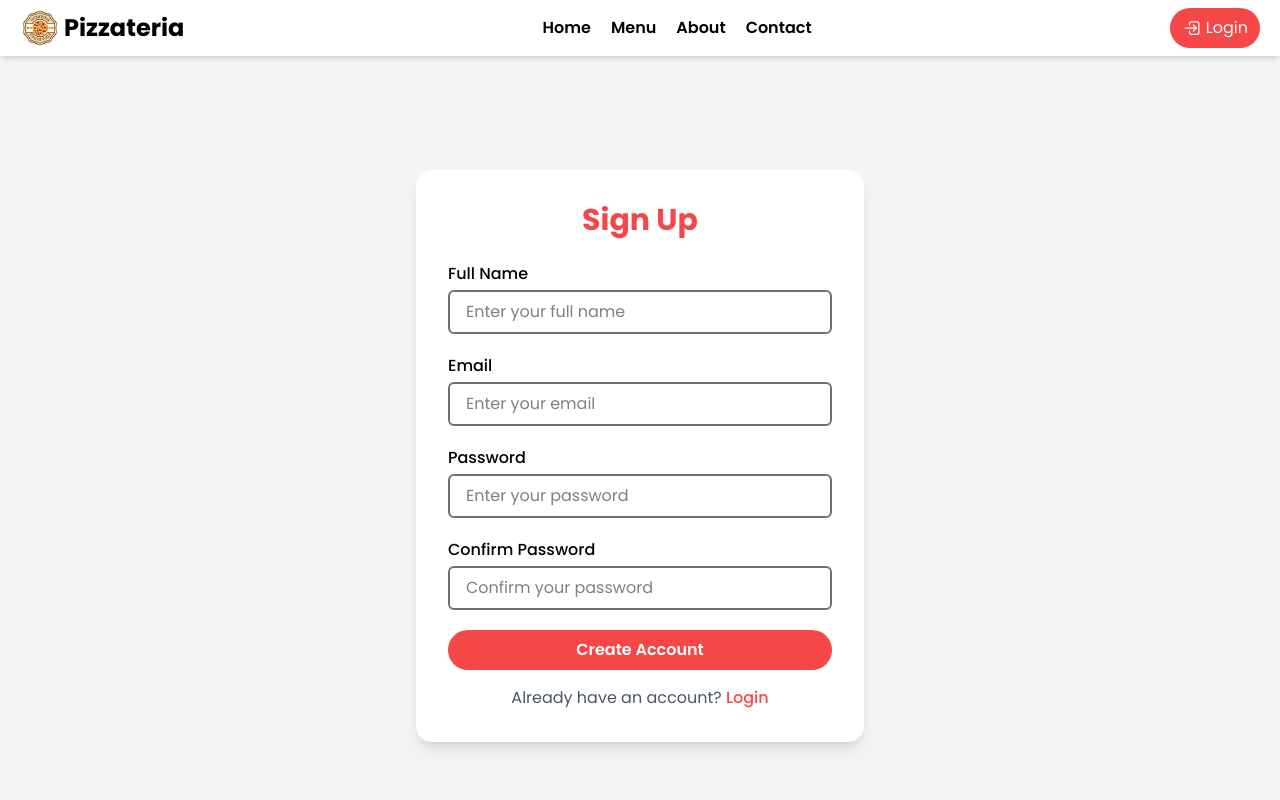
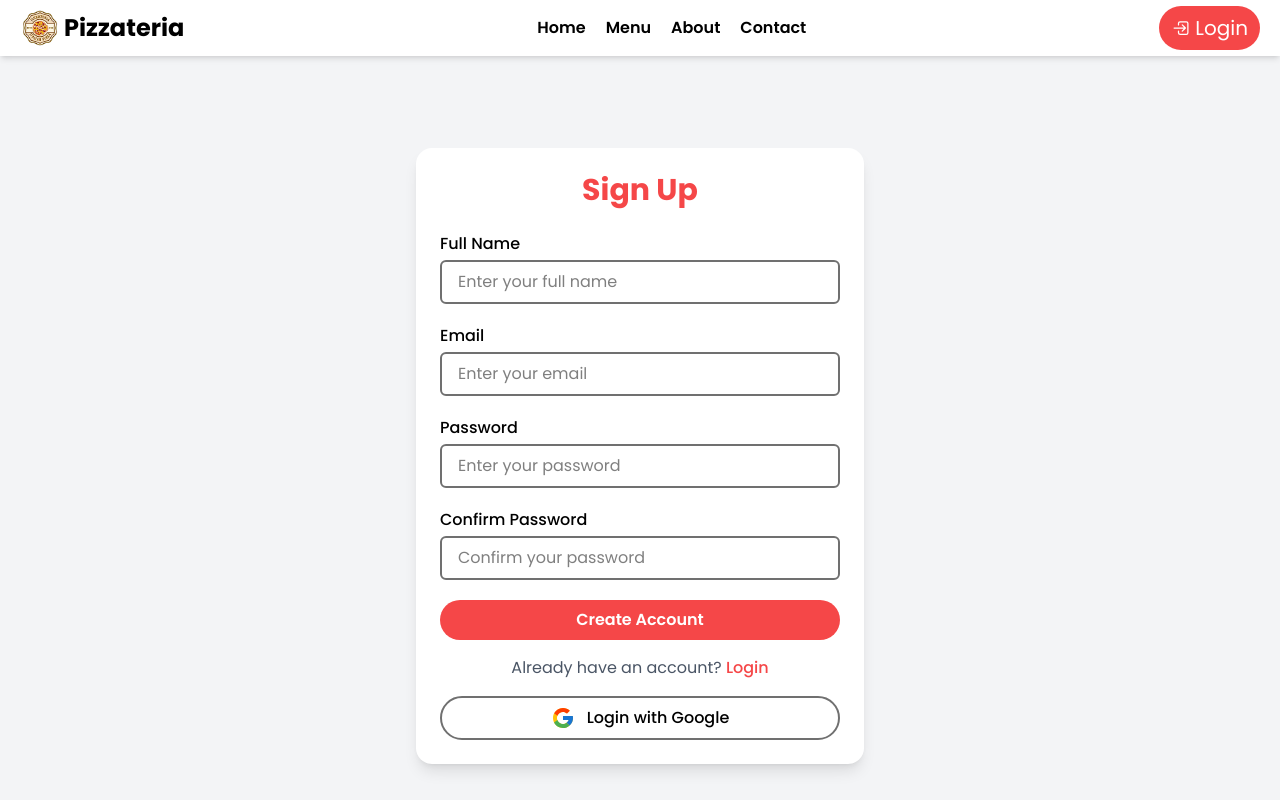
Before and after one commit to Morshedkhondokar/pizzateria-food, a React (Vite) app: page /signUp in a window 1280 px wide. Shown: the top 800 px of the page. Built offline with nearby package versions, Linux system fonts and the light colour scheme.

Commit message:
google btn

```diff
--- /dev/null
+++ b/src/components/GoogleLoginBtn.jsx
@@ -0,0 +1,15 @@
+import { FcGoogle } from "react-icons/fc";
+
+const GoogleLoginBtn = () => {
+    return (
+       <button
+      onClick={() => console.log("Google Login Clicked")}
+      className="w-full flex items-center justify-center gap-3 border-2 border-[#707070] rounded-full py-2 font-medium hover:bg-gray-100 transition duration-300"
+    >
+      <FcGoogle className="text-2xl" />
+      Login with Google
+    </button>
+    );
+};
+
+export default GoogleLoginBtn;
--- a/src/components/Navbar.jsx
+++ b/src/components/Navbar.jsx
@@ -28,20 +28,7 @@ const Navbar = () => {
       {/* 🔹 Top Navbar */}
       <div className="z-50 bg-white h-14 flex justify-between items-center px-3 md:px-5 shadow-md">
         <div className="flex items-center gap-1">
-          <img className="w-10" src="images/logo.png" alt="" />
-          <h2 className="font-bold text-2xl">Pizzateria</h2>
-        </div>
-
-        <ul className="hidden md:flex gap-5">{links}</ul>
-
-        <Link to={'/login'}>
-          <button className="py-2 px-3 bg-[#F54748] hover:bg-[#ff6149] duration-300 rounded-full cursor-pointer text-white hidden md:flex items-center gap-1">
-          <IoLogInOutline className="text-xl" />
-          Login
-        </button>
-        </Link>
-
-        {/* Menu button (small device) */}
+          {/* Menu button (small device) */}
         <div className="md:hidden">
           {isMenuOpen ? (
             <IoClose
@@ -55,12 +42,27 @@ const Navbar = () => {
             />
           )}
         </div>
+
+          <img className="w-10" src="images/logo.png" alt="" />
+          <h2 className="font-bold text-2xl">Pizzateria</h2>
+        </div>
+
+        <ul className="hidden md:flex gap-5">{links}</ul>
+
+        <Link to={'/login'}>
+          <button className="md:py-2 p-2 md:px-3 text-xs md:text-xl bg-[#F54748] hover:bg-[#ff6149] duration-300 rounded-full cursor-pointer text-white flex items-center gap-1">
+          <IoLogInOutline className="text-xl" />
+          Login
+        </button>
+        </Link>
+
+
       </div>
 
       {/* 🔹 Bottom Dropdown */}
       <div
         className={`
-          absolute left-0 top-14 w-full bg-[#ede6e6] shadow-md md:hidden
+          absolute left-0 top-14 w-full bg-gray-100 shadow-md md:hidden
           overflow-hidden transition-all duration-700 ease-in-out
           ${isMenuOpen ? "max-h-60 opacity-100 pointer-events-auto" : "max-h-0 opacity-0 pointer-events-none"}
         `}
--- a/src/pages/Login.jsx
+++ b/src/pages/Login.jsx
@@ -1,4 +1,5 @@
 import { useState } from "react";
+import GoogleLoginBtn from "../components/GoogleLoginBtn";
 
 const Login = () => {
   const [formData, setFormData] = useState({
@@ -20,8 +21,8 @@ const Login = () => {
   };
 
   return (
-    <div className="flex justify-center items-center min-h-screen bg-gray-100 px-4">
-      <div className="w-full max-w-md bg-white shadow-lg rounded-2xl p-8">
+    <div className="flex justify-center items-center min-h-screen bg-gray-100">
+      <div className="w-full max-w-md bg-white shadow-lg rounded-2xl p-6 mx-3">
         <h2 className="text-3xl font-bold text-center text-[#F54748] mb-6">
           Login
         </h2>
@@ -65,12 +66,14 @@ const Login = () => {
         </form>
 
         {/* No account */}
-        <p className="text-center text-gray-600 mt-4">
+        <p className="text-center text-gray-600 my-4">
           Don’t have an account?{" "}
           <a href="/signup" className="text-[#F54748] font-medium hover:underline">
             Sign Up
           </a>
         </p>
+        {/*  login with google */}
+        <GoogleLoginBtn/>
       </div>
     </div>
   );
--- a/src/pages/Signup.jsx
+++ b/src/pages/Signup.jsx
@@ -1,4 +1,5 @@
 import { useState } from "react";
+import GoogleLoginBtn from "../components/GoogleLoginBtn";
 
 const Signup = () => {
   const [formData, setFormData] = useState({
@@ -23,7 +24,7 @@ const Signup = () => {
 
   return (
     <div className="flex justify-center items-center min-h-screen bg-gray-100 py-20">
-      <div className="w-full max-w-md bg-white shadow-lg rounded-2xl p-8">
+      <div className="w-full max-w-md bg-white shadow-lg rounded-2xl p-6 mx-3">
         <h2 className="text-3xl font-bold text-center text-[#F54748] mb-6">
           Sign Up
         </h2>
@@ -95,12 +96,14 @@ const Signup = () => {
         </form>
 
         {/* Already have account */}
-        <p className="text-center text-gray-600 mt-4">
+        <p className="text-center text-gray-600 my-4">
           Already have an account?{" "}
           <a href="/login" className="text-[#F54748] font-medium hover:underline">
             Login
           </a>
         </p>
+        {/*  login with google */}
+        <GoogleLoginBtn/>
       </div>
     </div>
   );
```
